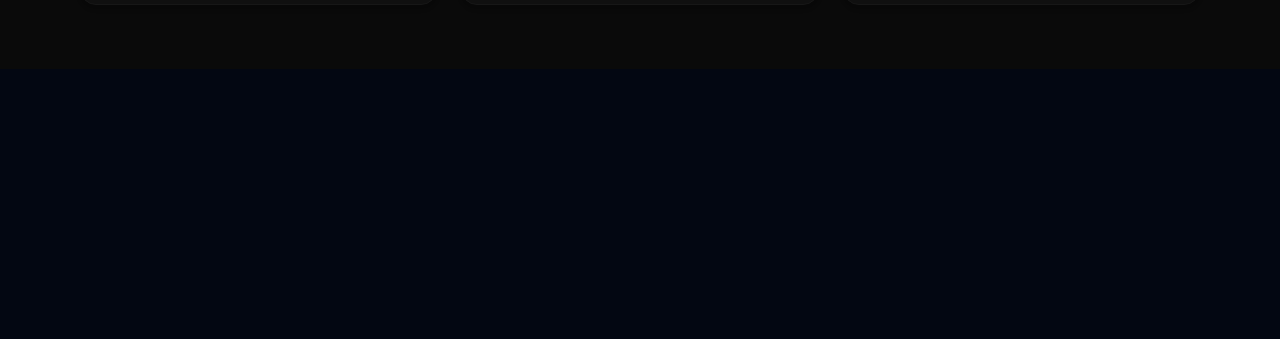
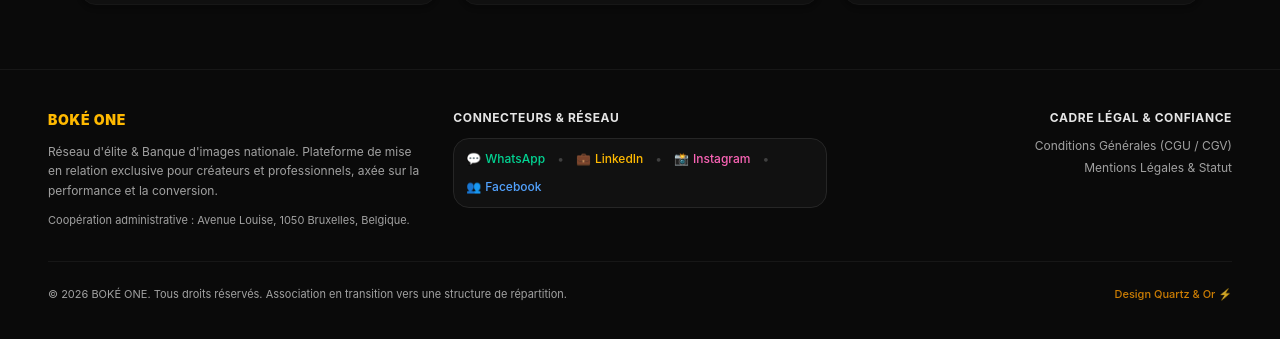
Before and after one commit to cloudshellsystem/boke, a React (Vite) app: page / in a window 1280 px wide. Shown: the part 932-1271 px from the top of the page. Before the commit the page ends 1001 px from the top, so only its background shows below. Built offline with nearby package versions, Linux system fonts and the light colour scheme; no server answers.

Commit message:
feat: intégration du Footer dans App.jsx pour affichage global

```diff
--- a/src/App.jsx
+++ b/src/App.jsx
@@ -12,8 +12,9 @@ import Abonnes from "./components/Abonnes";
 import Cart from "./components/Cart";
 import Checkout from "./components/Checkout";
 import AuthForm from "./components/AuthForm";
-import CGUPage from "./components/CGUPage"; // 👈 Ajout de la page CGU
-import WhatsAppWidget from "./components/WhatsAppWidget"; // 👈 Ajout du widget WhatsApp flottant
+import CGUPage from "./components/CGUPage"; // 👈 Page CGU
+import WhatsAppWidget from "./components/WhatsAppWidget"; // 👈 Widget WhatsApp flottant
+import Footer from "./components/Footer"; // 👈 1. Importation du Footer
 
 // 🚀 Initialisation de Google Analytics 4 avec votre ID de mesure
 ReactGA.initialize("G-FVFKNP75BZ");
@@ -149,12 +150,19 @@ function AppShell() {
           <Route path="/abonnes" element={<Abonnes onRequireLogin={openAuth} />} />
           <Route path="/cart" element={<Cart />} />
           <Route path="/checkout" element={<Checkout />} />
-          <Route path="/cgu" element={<CGUPage />} /> {/* 👈 Route vers la page CGU */}
+          <Route path="/cgu" element={<CGUPage />} />
         </Routes>
       </main>
 
-      {/* 💬 Widget WhatsApp Flottant présent sur toutes les pages */}
+      {/* 💬 Widget WhatsApp Flottant */}
       <WhatsAppWidget />
+
+      {/* 🏛️ 2. Affichage du Footer en bas de page avec redirection vers la page CGU */}
+      <Footer onNavigate={(page) => {
+        if (page === "cgu") {
+          window.location.href = "/cgu";
+        }
+      }} />
 
       {showAuthModal && (
         <div className="fixed inset-0 z-50 flex items-center justify-center bg-black/80 p-4 backdrop-blur-sm" onClick={closeAuth}>
```
